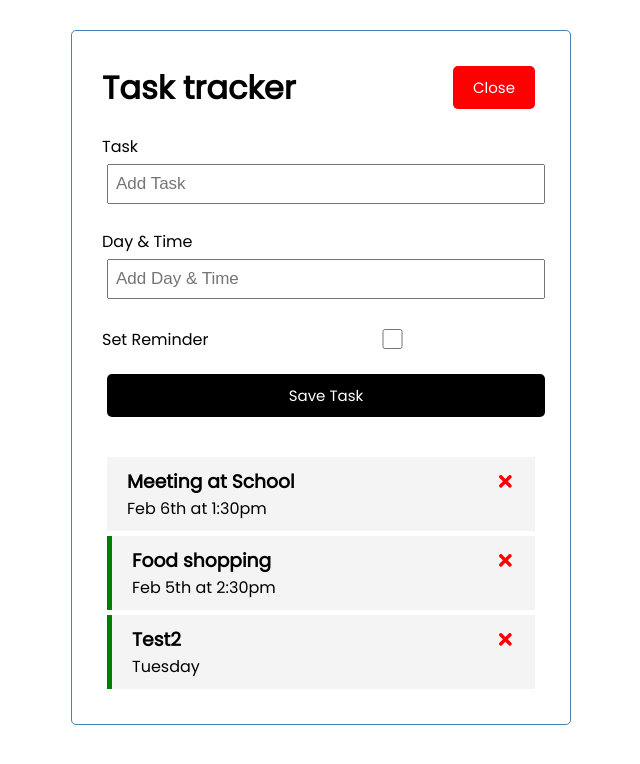
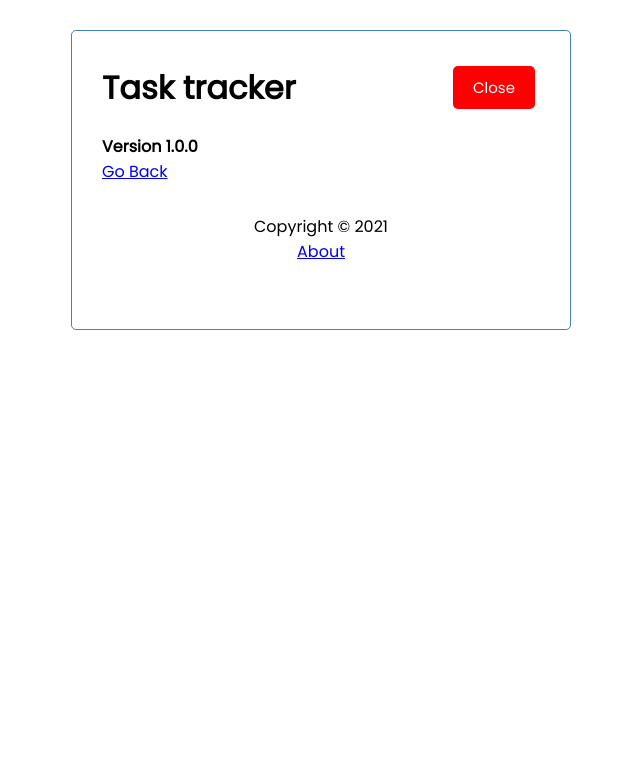
Before and after one commit to LieneLittlebird/React-todo-fullstack, a React (Create React App) app: page /about in a window 1280 px wide. Shown: the top 764 px of the page, without its empty margins (319-959 px from the left). Built offline with nearby package versions, Linux system fonts and the light colour scheme; data requests are answered from the project's data file.

Commit message:
router and links added

```diff
--- a/package.json
+++ b/package.json
@@ -8,6 +8,7 @@
     "react": "^17.0.1",
     "react-dom": "^17.0.1",
     "react-icons": "^4.1.0",
+    "react-router-dom": "^5.2.0",
     "react-scripts": "4.0.1"
   },
   "scripts": {
--- a/src/App.jsx
+++ b/src/App.jsx
@@ -1,8 +1,12 @@
+/* eslint-disable no-unused-vars */
 /* eslint-disable no-console */
 import React, { useState, useEffect } from "react";
+import { BrowserRouter as Router, Route } from "react-router-dom";
 import Header from "./components/Header";
+import Footer from "./components/Footer";
 import Tasks from "./components/Tasks";
 import AddTask from "./components/AddTask";
+import About from "./components/About";
 
 const App = () => {
   const [showAddTask, setShowAddTask] = useState(true);
@@ -56,7 +60,7 @@ const App = () => {
     setTasks(tasks.filter((task) => task.id !== id));
   };
 
-  // Toggle Reminder
+  // Toggle Reminder. PUT - update
   const toggleReminder = async (id) => {
     const taskToToggle = await fetchTask(id);
     const updTask = { ...taskToToggle, reminder: !taskToToggle.reminder };
@@ -79,19 +83,37 @@ const App = () => {
   };
 
   return (
+    <Router>
       <div className="container">
         <Header
           title="Task tracker"
           onAdd={() => setShowAddTask(!showAddTask)}
           showAdd={showAddTask}
         />
+
+        <Route
+          exact
+          path="/"
+          render={(props) => (
+            <>
               {showAddTask && <AddTask onAdd={addTask} />}
               {tasks.length > 0 ? (
-        <Tasks tasks={tasks} onDelete={deleteTask} onToggle={toggleReminder} />
+                <Tasks
+                  tasks={tasks}
+                  onDelete={deleteTask}
+                  onToggle={toggleReminder}
+                />
               ) : (
                 "No Tasks to Show"
               )}
+            </>
+          )}
+        />
+
+        <Route path="/about" component={About} />
+        <Footer />
       </div>
+    </Router>
   );
 };
 export default App;
--- /dev/null
+++ b/src/components/About.jsx
@@ -0,0 +1,11 @@
+import React from "react";
+import { Link } from "react-router-dom";
+
+const About = () => (
+  <div>
+    <h4>Version 1.0.0</h4>
+    <Link to="/">Go Back</Link>
+  </div>
+);
+
+export default About;
--- /dev/null
+++ b/src/components/Footer.jsx
@@ -0,0 +1,11 @@
+import React from "react";
+import { Link } from "react-router-dom";
+
+const Footer = () => (
+  <footer>
+    <p>Copyright &copy; 2021</p>
+    <Link to="/about">About</Link>
+  </footer>
+);
+
+export default Footer;
```
Also changed, not shown: 2 other files (tests, documents, lock files or other folders). Lines whose indentation alone changed are shown as unchanged.
